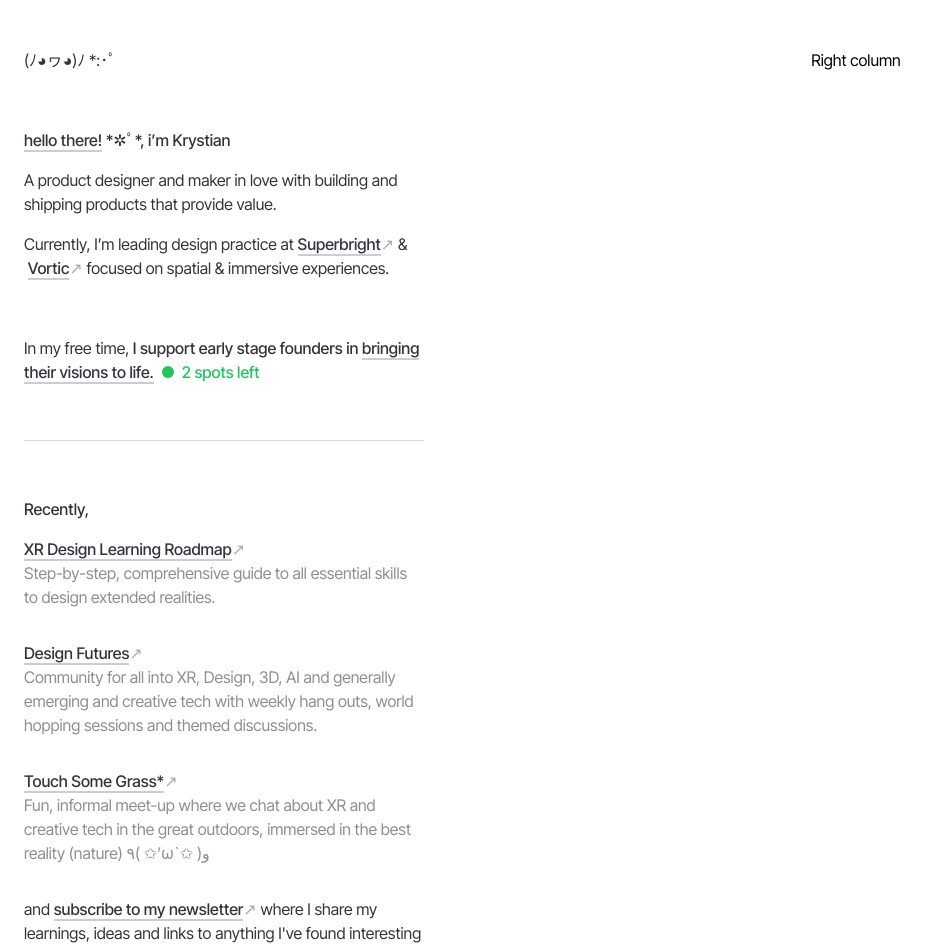
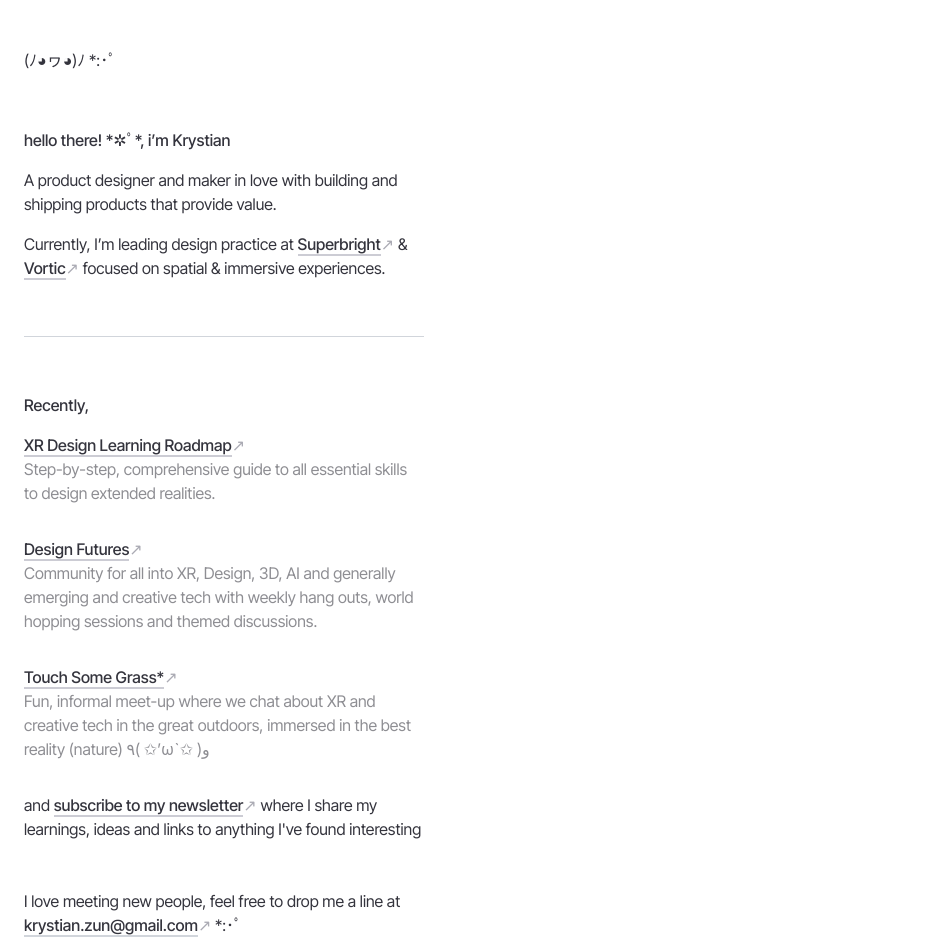
Before and after one commit to krystianzun/krystianzun-com, a Next.js app: page / in a window 1280 px wide. Shown: the top 952 px of the page, without its empty margins (0-939 px from the left). Built offline with nearby package versions, Linux system fonts and the light colour scheme.

Commit message:
Clean up for deployment

```diff
--- a/app/page.tsx
+++ b/app/page.tsx
@@ -7,7 +7,7 @@ import Image from "next/image";
 
 export default function Home() {
   return (
-    <main className="px-6 py-12 mx-auto">
+    <main className="px-6 pt-12 pb-4 mx-auto">
       <div className="flex flex-col md:flex-row md:space-x-8 space-y-8 md:space-y-0">
         <div className="w-full max-w-400 flex-none">
           <HeroSection/>
@@ -16,7 +16,7 @@ export default function Home() {
           <NowSection />
         </div>
         <div className="hidden md:flex flex-grow justify-center">
-          Right column
+           {/* Right column */}
         </div>
       </div>
       <Footer />
--- a/components/CopyEmail.tsx
+++ b/components/CopyEmail.tsx
@@ -1,35 +1,45 @@
 "use client";
-import React from 'react'
-import { useState } from 'react'
 
-function CopyEmail() {
-    const [copySuccess, setCopySuccess] = useState('');
+import React, { useState } from 'react';
+
+const CopyEmail = () => {
+    const [copyStatus, setCopyStatus] = useState('');
+    const [isHovering, setIsHovering] = useState(false);
 
     const copyToClipboard = () => {
       const email = 'krystian.zun@gmail.com';
       navigator.clipboard.writeText(email).then(() => {
-        setCopySuccess('Copied!');
-        setTimeout(() => setCopySuccess(''), 2000); // Reset after 2 seconds
+        setCopyStatus('Copied!');
+        setIsHovering(false); // Hide the "Click to copy" message
+        setTimeout(() => setCopyStatus(''), 1000); // Reset after 1 seconds
       }).catch(() => {
-        setCopySuccess('Failed to copy');
+        setCopyStatus('Failed to copy');
+        setTimeout(() => setCopyStatus(''), 1000);
       });
     };
 
     return (
-      <span className="relative">
+      <div className="relative inline-block group">
         <span
-          className="border-b-2 border-grey-300 hover:border-grey-800 cursor-pointer font-medium"
+          className="border-b-2 border-gray-300 group-hover:border-gray-800 cursor-pointer font-medium transition-colors duration-200"
           onClick={copyToClipboard}
+          onMouseEnter={() => !copyStatus && setIsHovering(true)}
+          onMouseLeave={() => setIsHovering(false)}
         >
           krystian.zun@gmail.com
         </span>
-        {copySuccess && (
-          <span className="bg-grey-800 absolute left-0 mb-4 text-sm text-white p-1">
-            {copySuccess}
+        {isHovering && !copyStatus && (
+          <span className="absolute left-1/2 -translate-x-1/2 bottom-full mb-0.5 px-2 py-1 text-white bg-gray-800 whitespace-nowrap">
+            Click to copy
           </span>
         )}
-      </span>
+        {copyStatus && (
+          <span className="absolute left-1/2 -translate-x-1/2 bottom-full mb-0.5 px-2 py-1 text-white bg-green-available whitespace-nowrap">
+            {copyStatus}
+          </span>
+        )}
+      </div>
     );
 }
 
-export default CopyEmail
+export default CopyEmail;
--- a/components/Footer.tsx
+++ b/components/Footer.tsx
@@ -38,7 +38,7 @@ function Footer() {
             )
           })}
         </div>
-        <div className='text-grey-500 my-14'>©2024 Krystian Zun, London & New York </div>
+        <div className='text-grey-500 mt-14'>©2024 Krystian Zun, London & New York </div>
     </footer>
   )
 }
--- a/components/HeroSection.tsx
+++ b/components/HeroSection.tsx
@@ -8,7 +8,7 @@ function HeroSection() {
           (ﾉ◕ヮ◕)ﾉ *:･ﾟ
         </h1>
         <h2 className='font-medium text-grey-800'>
-          <span className='border-b-2 border-grey-300 hover:border-grey-800'>hello there!</span> *✲ﾟ*, i’m Krystian
+          hello there! *✲ﾟ*, i’m Krystian
         </h2>
       </div>
     </section>
--- a/components/MainSection.tsx
+++ b/components/MainSection.tsx
@@ -6,7 +6,7 @@ function MainSection() {
       <p className='font-regular text-grey-800 pb-4'>
         A product designer and maker in love with building and shipping products that provide value.
       </p>
-      <p className='font-regular text-grey-800 pb-14'>
+      <p className='font-regular text-grey-800'>
         Currently, I’m leading design practice at
         <span className='group'>
           <span>&nbsp;</span>
@@ -16,21 +16,11 @@ function MainSection() {
           <span className='text-grey-400 group-hover:text-grey-800 font-medium'>&#x2197;</span>
         </span> & <span className='hidden md:inline-block'><br/></span>
         <span className='group'>
-          <span>&nbsp;</span>
           <span className='border-b-2 border-grey-300 hover:border-grey-800 font-medium'>
             <a href="https://vortic.art/discover" target="_blank" rel="noopener noreferrer">Vortic</a>
           </span>
           <span className='text-grey-400 group-hover:text-grey-800 font-medium'>&#x2197;</span>
         </span> focused on spatial & immersive experiences.
-      </p>
-      <p className='font-regular text-grey-800'>
-        In my free time,
-        <span className='font-medium'> I support early stage founders in <span className='border-b-2 border-grey-300 hover:border-grey-800'>bringing their visions to life.</span></span>
-        <span className="relative inline-flex h-3 w-3 mx-2">
-            <span className="animate-ping absolute inline-flex h-full w-full rounded-full bg-green-available opacity-75"></span>
-            <span className="relative inline-flex rounded-full h-3 w-3 bg-green-available"></span>
-          </span>
-        <span className='font-medium text-green-available'>2 spots left</span>
       </p>
       <hr className="w-full h-px bg-gray-300 border-0 my-14"></hr>
     </section>
```
